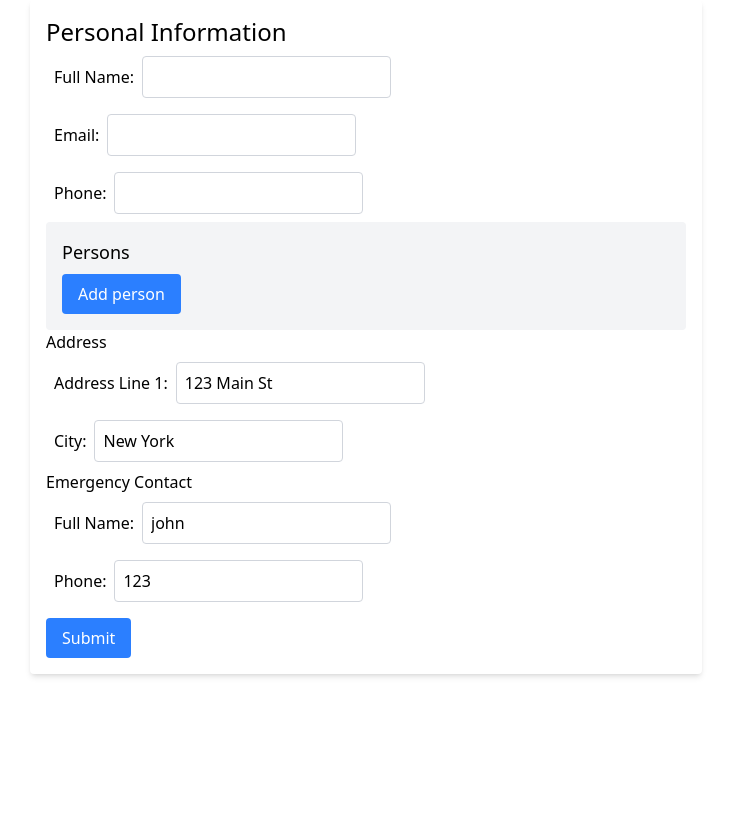
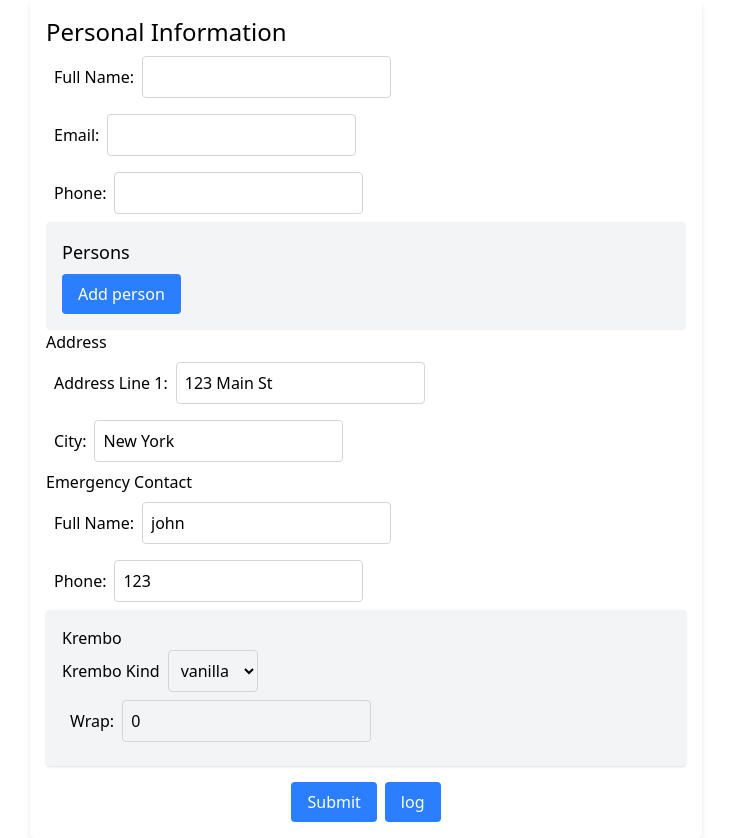
Before and after one commit to israel-lissak/tanstack-form-example, a React (Vite) app: page / in a window 1280 px wide. Shown: the whole page, without its empty margins (274-1005 px from the left). Before the commit the page ends 800 px from the top, so only its background shows below. Built offline with nearby package versions, Linux system fonts and the light colour scheme.

Commit message:
Add Krembo field group and integrate into PeoplePage form

```diff
--- /dev/null
+++ b/src/features/people/krembo-fieldes.tsx
@@ -0,0 +1,75 @@
+import { withFieldGroup } from "../../hooks/form.tsx";
+import { KremboType } from "../../schemas/zod-schema.ts";
+
+const defaultValues: KremboType = null as KremboType;
+
+export const FieldGroupKrembo = withFieldGroup({
+    defaultValues: defaultValues,
+
+    render: function Render({ group }) {
+        return (
+            <div className="flex flex-col  p-4 bg-gray-100 shadow rounded mb-4">
+                <h3>Krembo</h3>
+                <group.AppField
+                    name="krembo_kind"
+                    children={(field) => (
+                        <field.SelectField
+                            label="Krembo Kind"
+                            getOptionLabel={(option: any) => option as string}
+                            options={["vanilla", "mocha"]}
+                            onValueChange={(value) => {
+                                // Reset krembo values when kind changes
+                                if (value === "vanilla") {
+                                    // Reset mocha-specific fields
+                                    group.deleteField("code");
+                                    group.deleteField("crackles");
+                                } else if (value === "mocha") {
+                                    // Reset vanilla-specific fields
+                                    group.deleteField("wrap");
+                                }
+                            }}
+                        />
+                    )}
+                />
+                <group.Subscribe
+                    selector={(state) => state.values?.krembo_kind}
+                >
+                    {(kremboKind) => (
+                        <>
+                            {kremboKind === "vanilla" && (
+                                <group.AppField
+                                    name="wrap"
+                                    children={(field) => (
+                                        <field.NumberField label="Wrap" />
+                                    )}
+                                />
+                            )}
+                            {kremboKind === "mocha" && (
+                                <>
+                                    <group.AppField
+                                        name="code"
+                                        children={(field) => (
+                                            <field.TextField label="Chocolate Code" />
+                                        )}
+                                    />
+                                    <group.AppField
+                                        name="crackles"
+                                        children={(field) => (
+                                            <field.SelectField
+                                                label="Crackles"
+                                                getOptionLabel={(option) =>
+                                                    option
+                                                }
+                                                options={["I", "N"]}
+                                            />
+                                        )}
+                                    />
+                                </>
+                            )}
+                        </>
+                    )}
+                </group.Subscribe>
+            </div>
+        );
+    },
+});
--- a/src/features/people/page.tsx
+++ b/src/features/people/page.tsx
@@ -1,6 +1,7 @@
 import { useAppForm } from "../../hooks/form.tsx";
 import { AddressFields } from "./address-fields.tsx";
 import { FieldGroupEmergencyContact } from "./emergency-contact.tsx";
+import { FieldGroupKrembo } from "./krembo-fieldes.tsx";
 import { PersonsFields } from "./persons.tsx";
 import { formSchema, peopleFormOpts } from "./shared-form.tsx";
 
@@ -16,13 +17,8 @@ export const PeoplePage = () => {
     });
 
     return (
-        <form
-            className="max-w-2xl mx-auto p-4 bg-white shadow-md rounded"
-            onSubmit={(e) => {
-                e.preventDefault();
-                form.handleSubmit();
-            }}
-        >
+        <div className="max-w-2xl mx-auto p-4 bg-white shadow-md rounded">
+            <form.AppForm>
                 <h1 className="text-2xl">Personal Information</h1>
                 <form.AppField
                     name="fullName"
@@ -42,11 +38,27 @@ export const PeoplePage = () => {
                 <AddressFields form={form} />
 
                 <h2>Emergency Contact</h2>
-            <FieldGroupEmergencyContact form={form} fields="emergencyContact" />
+                <FieldGroupEmergencyContact
+                    form={form}
+                    fields="emergencyContact"
+                />
 
-            <form.AppForm>
+                <FieldGroupKrembo form={form} fields="krembo" />
+
+                <div className="flex items-center gap-2 justify-center">
                     <form.SubscribeButton label="Submit" />
+
+                    <button
+                        className=" bg-blue-500 text-white px-4 py-2 rounded"
+                        type="button"
+                        onClick={() =>
+                            alert(JSON.stringify(form.state.values, null, 2))
+                        }
+                    >
+                        log
+                    </button>
+                </div>
             </form.AppForm>
-        </form>
+        </div>
     );
 };
--- a/src/features/people/shared-form.tsx
+++ b/src/features/people/shared-form.tsx
@@ -1,5 +1,6 @@
 import { formOptions } from "@tanstack/react-form";
 import z from "zod/v4";
+import { krembo, KremboType } from "../../schemas/zod-schema";
 
 export type Person = {
     name: string;
@@ -19,6 +20,7 @@ type FormValues = {
         fullName: string;
         phone: string;
     };
+    krembo: KremboType;
 };
 
 export const personSchema = z.object({
@@ -39,6 +41,7 @@ export const formSchema = z.object({
         fullName: z.string().min(1, "Emergency contact full name is required"),
         phone: z.string().min(1, "Emergency contact phone is required"),
     }),
+    krembo: krembo.nullable().default(null),
 });
 
 const defaultValues: FormValues = {
@@ -54,6 +57,10 @@ const defaultValues: FormValues = {
         fullName: "john",
         phone: "123",
     },
+    krembo: {
+        krembo_kind: "vanilla",
+        wrap: 0,
+    },
 };
 
 export const peopleFormOpts = formOptions({
--- a/src/hooks/form.tsx
+++ b/src/hooks/form.tsx
@@ -13,7 +13,7 @@ function SubscribeButton({ label }: { label: string }) {
             {(isSubmitting) => (
                 <button
                     disabled={isSubmitting}
-                    className="mt-2 bg-blue-500 text-white px-4 py-2 rounded"
+                    className=" bg-blue-500 text-white px-4 py-2 rounded disabled:bg-gray-300 disabled:cursor-not-allowed"
                 >
                     {label}
                 </button>
--- a/src/schemas/zod-schema.ts
+++ b/src/schemas/zod-schema.ts
@@ -12,7 +12,7 @@ type ParentPathType =
     | `slices[${number}].techniques[${number}]`
     | `slices[${number}].techniques[${number}].techniques[${number}]`;
 
-const krembo = z
+export const krembo = z
     .discriminatedUnion("krembo_kind", [
         z.object({
             krembo_kind: z.literal("vanilla"),
@@ -21,7 +21,7 @@ const krembo = z
         z.object({
             krembo_kind: z.literal("mocha"),
             code: z.string().max(4),
-			crackles: z.enum(["I", "N"]).default("I"),
+            crackles: z.enum(["I", "N"]),
         }),
     ])
     .nullable();
@@ -111,15 +111,16 @@ const baseStepDef: z.ZodType<any> = z.discriminatedUnion("variation", [
                             // and variation must be single or cyclic
                             return (
                                 data.duration === null &&
-								(data.variation === "single" || data.variation === "cyclic")
+                                (data.variation === "single" ||
+                                    data.variation === "cyclic")
                             );
                         },
                         {
                             message:
                                 "Multi techniques must have null duration and be single or cyclic variation",
-						},
-					),
-				),
+                        }
+                    )
+                )
             )
             .min(2),
     }),
@@ -138,15 +139,16 @@ const baseStepDef: z.ZodType<any> = z.discriminatedUnion("variation", [
                             return (
                                 typeof data.duration === "number" &&
                                 data.duration >= 100 &&
-								(data.variation === "single" || data.variation === "multi")
+                                (data.variation === "single" ||
+                                    data.variation === "multi")
                             );
                         },
                         {
                             message:
                                 "Cyclic techniques must have numeric duration >= 100 and be single or multi variation",
-						},
-					),
-				),
+                        }
+                    )
+                )
             )
             .min(2),
     }),
@@ -161,7 +163,7 @@ const sliceDef = baseStepDef
         },
         {
             message: "Slices must have numeric duration",
-		},
+        }
     )
     .refine(
         (data) => {
@@ -176,7 +178,8 @@ const sliceDef = baseStepDef
                         ) {
                             if ("techniques" in technique) {
                                 return technique.techniques.every(
-									(innerTech: any) => innerTech.variation === "single",
+                                    (innerTech: any) =>
+                                        innerTech.variation === "single"
                                 );
                             }
                         }
@@ -187,8 +190,9 @@ const sliceDef = baseStepDef
             return true;
         },
         {
-			message: "Slice techniques cannot have more than 2 levels of nesting",
-		},
+            message:
+                "Slice techniques cannot have more than 2 levels of nesting",
+        }
     );
 
 // Main schema
@@ -205,7 +209,7 @@ const mainSchema = z
                     (slice) =>
                         typeof slice.duration === "number" &&
                         slice.duration >= 40e-6 &&
-						slice.duration <= 3e3,
+                        slice.duration <= 3e3
                 );
             }
             // If there's only one slice, duration constraints still apply
@@ -222,7 +226,7 @@ const mainSchema = z
         {
             message:
                 "Duration constraints: slices must have numeric duration (40e-6 to 3e3)",
-		},
+        }
     );
 
 // Export the schema
@@ -332,4 +336,3 @@ const example: MainSchemaType = {
 };
 
 console.log("Example 1 validation:");
-console.log(mainSchema.parse(example));
```
Lines whose indentation alone changed are shown as unchanged.
